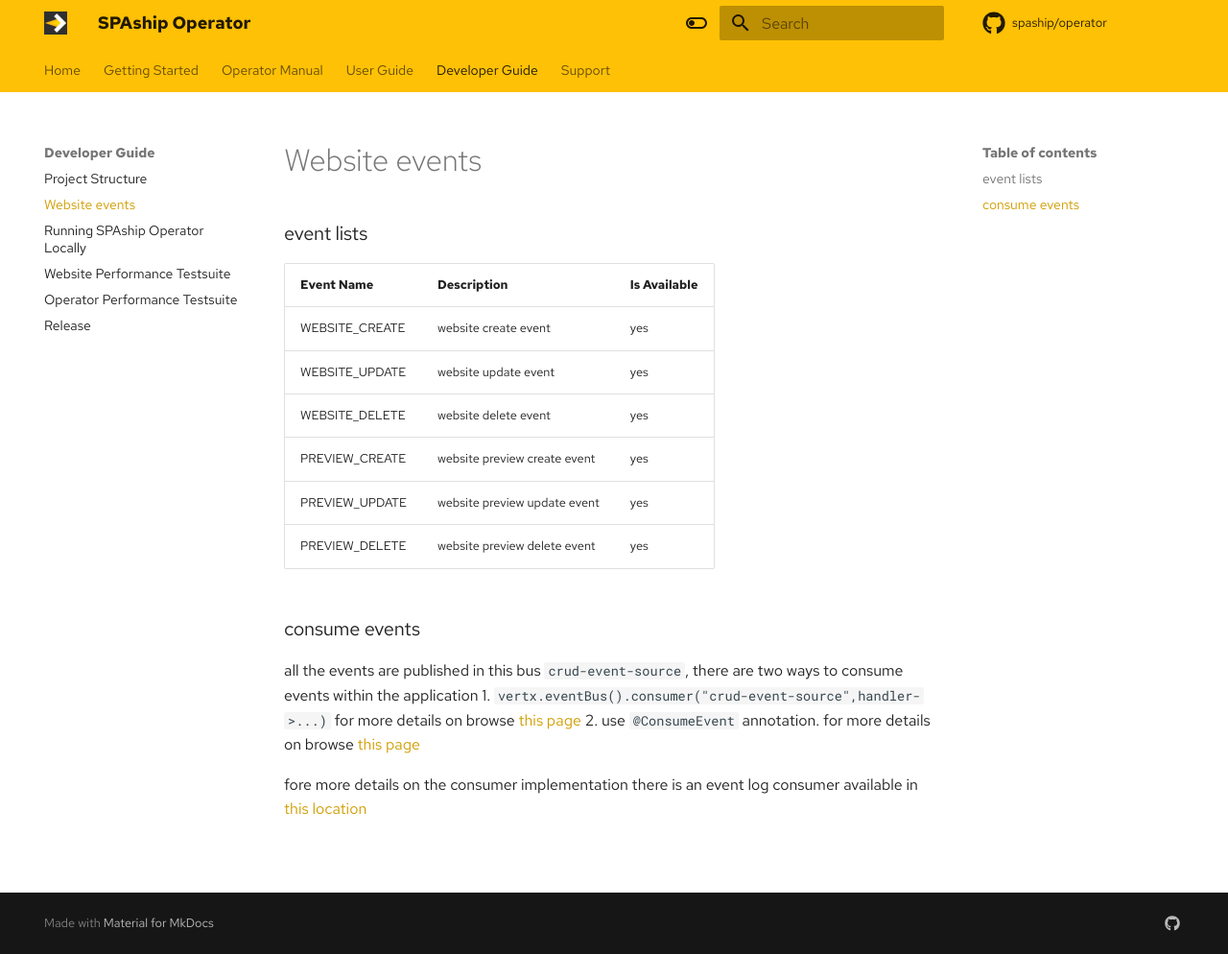
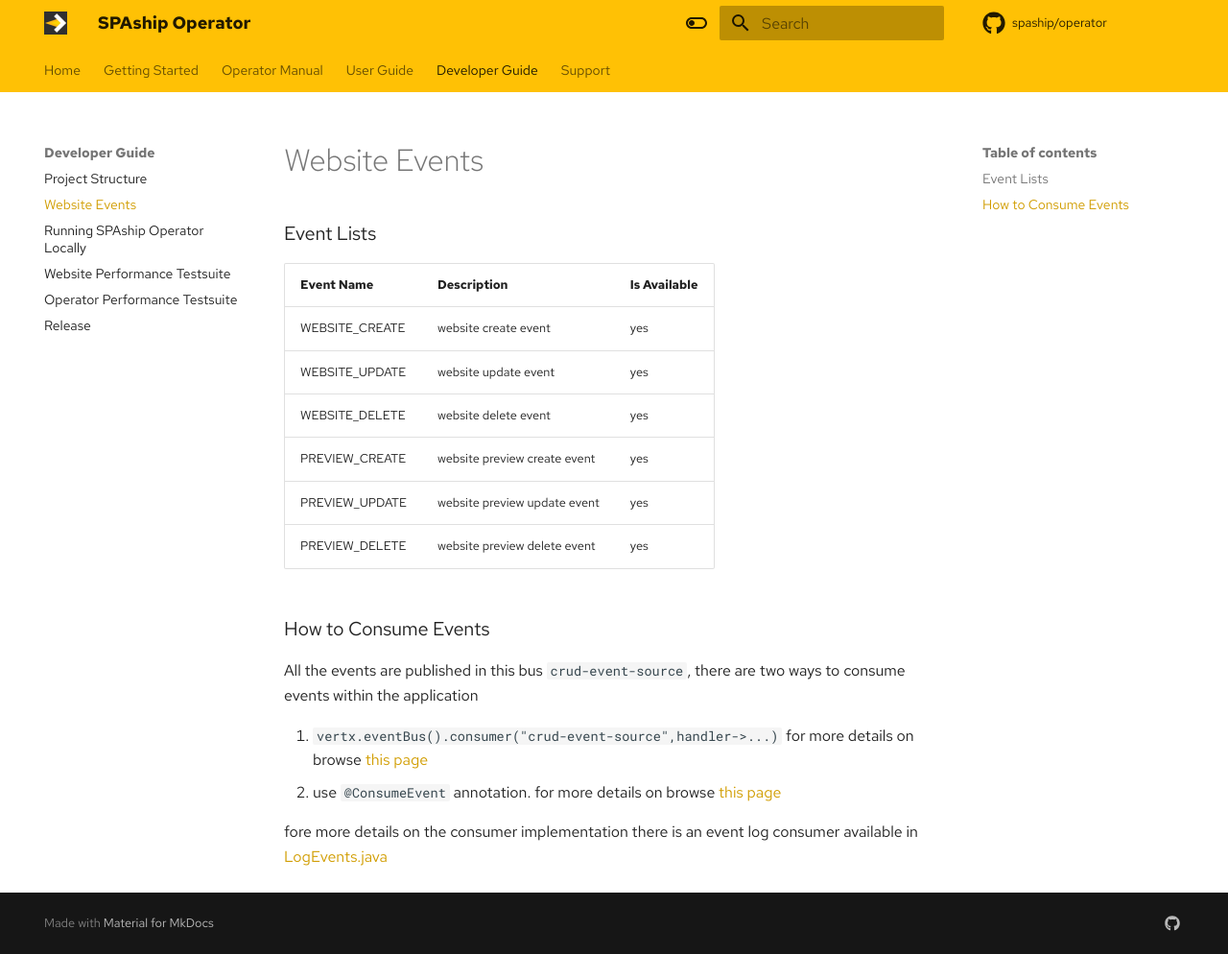
Before and after one commit to spaship/operator, an MkDocs documentation site: the page built from docs/developer-guide/events.md, in a window 1280 px wide and 994 px high. Shown: the whole window at 96% size. Built offline with MkDocs 1.6.1 and Material for MkDocs 9.7.7, drawn with Linux system fonts in a browser that asks for light colours; comment, search, counter and statistics services are not loaded.

Commit message:
Events docs tuning

```diff
--- a/docs/developer-guide/events.md
+++ b/docs/developer-guide/events.md
@@ -1,10 +1,9 @@
-# Website events
+# Website Events
 
-
-### event lists
+### Event Lists
 
 | Event Name | Description | Is Available |
-| ---------------------|---------|-------------|
+| -----------|-------------|--------------|
 |WEBSITE_CREATE|website create event|yes|
 |WEBSITE_UPDATE|website update event|yes|
 |WEBSITE_DELETE|website delete event|yes|
@@ -13,10 +12,11 @@
 |PREVIEW_DELETE|website preview delete event|yes|
 
 
+### How to Consume Events
 
-### consume events
-all the events are published in this bus `crud-event-source`, there are two ways to consume events within the application
+All the events are published in this bus `crud-event-source`, there are two ways to consume events within the application
+
 1. `vertx.eventBus().consumer("crud-event-source",handler->...)` for more details on browse [this page](https://vertx.io/docs/vertx-core/java/#_registering_handlers)
 2. use `@ConsumeEvent` annotation. for more details on browse [this page](https://quarkus.io/guides/reactive-event-bus#consuming-events)
 
-fore more details on the consumer implementation there is an event log consumer available in [this location](../../service/src/main/java/io/spaship/operator/event/consumer/LogEvents.java)
+fore more details on the consumer implementation there is an event log consumer available in [LogEvents.java](https://github.com/spaship/operator/blob/main/service/src/main/java/io/spaship/operator/event/consumer/LogEvents.java)
```
